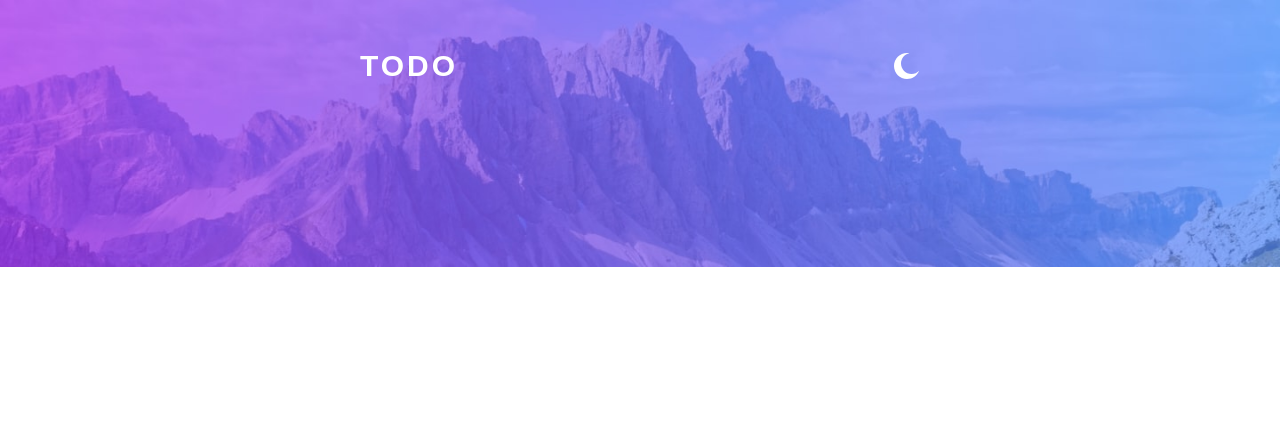
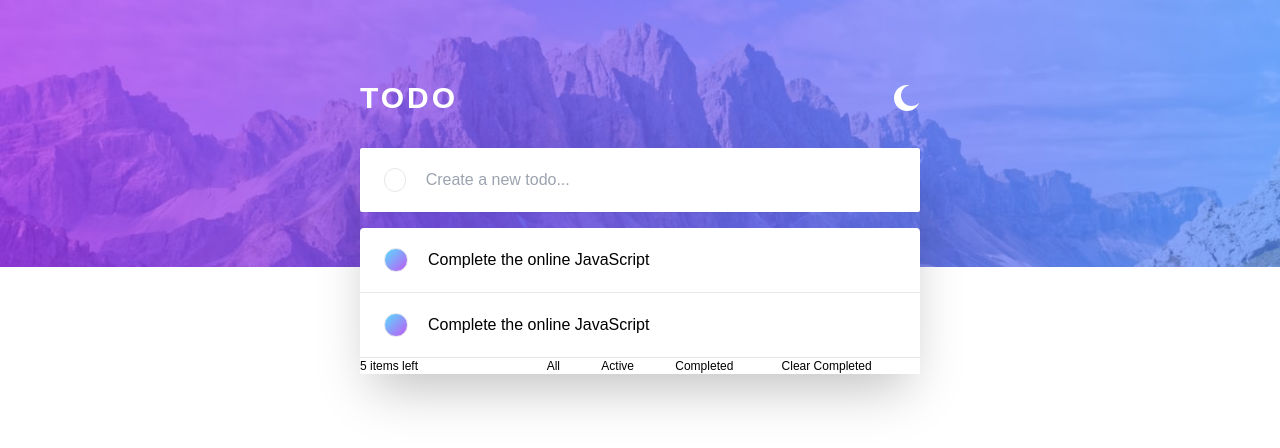
Before and after one commit to bulenteroglu/todo-frontendmentor, a React (Vite) app in the folder packages/frontend/: page / in a window 1280 px wide. Shown: the top 448 px of the page. Built offline with nearby package versions, Linux system fonts and the light colour scheme.

Commit message:
added todos - added some css to the todo contents

```diff
--- a/packages/frontend/src/components/Content.tsx
+++ b/packages/frontend/src/components/Content.tsx
@@ -1,8 +1,9 @@
 import React from "react";
+import TodoContent from "./TodoContent";
 
 export default function Content() {
   return (
-    <div style={{ width: "35rem" }} className='mt-12'>
+    <div style={{ width: "35rem" }} className='mt-20 flex flex-col'>
       <div className='flex items-center justify-between'>
         <div>
           <h1 className='text-3xl text-white font-bold tracking-widest'>
@@ -19,6 +20,9 @@ export default function Content() {
           </svg>
         </div>
       </div>
+      <div className='mt-8'>
+        <TodoContent />
+      </div>
     </div>
   );
 }
--- /dev/null
+++ b/packages/frontend/src/components/TodoContent.tsx
@@ -0,0 +1,58 @@
+import React from "react";
+
+function AddTodo() {
+  return (
+    <div className='w-full flex items-center bg-white py-5 px-2 shadow-sm rounded-sm'>
+      <div className='ml-4 rounded-full border h-6 w-6'></div>
+      <input
+        className='focus:outline-none w-full ml-5'
+        type='text'
+        placeholder='Create a new todo...'
+      />
+    </div>
+  );
+}
+
+function Todos() {
+  const todos = [
+    { title: "Complete the online JavaScript", checked: false },
+    { title: "Complete the online JavaScript", checked: false },
+  ];
+
+  return (
+    <div className='mt-4 w-full flex flex-col bg-white rounded'>
+      {todos.map((todo, i) => (
+        <div key={i} className='border-b py-5'>
+          <div className='flex items-center px-2'>
+            <div
+              style={{
+                background:
+                  "linear-gradient(to bottom right, #57ddff, #c058f3)",
+              }}
+              className='ml-4 rounded-full border h-6 w-6'
+            ></div>
+            <div className='ml-5'>{todo.title}</div>
+          </div>
+        </div>
+      ))}
+      <div className='flex items-center text-xs'>
+        <div className='w-1/3'>5 items left</div>
+        <div className='w-1/3 flex items-center justify-between'>
+          <div>All</div>
+          <div>Active</div>
+          <div>Completed</div>
+        </div>
+        <div className='w-1/3 text-center'>Clear Completed</div>
+      </div>
+    </div>
+  );
+}
+
+export default function TodoContent() {
+  return (
+    <div className='shadow-2xl'>
+      <AddTodo />
+      <Todos />
+    </div>
+  );
+}
--- a/packages/frontend/tailwind.config.js
+++ b/packages/frontend/tailwind.config.js
@@ -2,7 +2,12 @@ module.exports = {
   purge: ['./src/**/*.jsx', './public/index.html'],
   darkMode: false,
   theme: {
-    extend: {},
+    extend: {
+      colors: {
+        'check-blue': 'hsl(192, 100%, 67%)',
+        'check-purple': 'hsl(280, 87%, 65%)',
+      },
+    },
   },
   variants: {
     extend: {},
```
